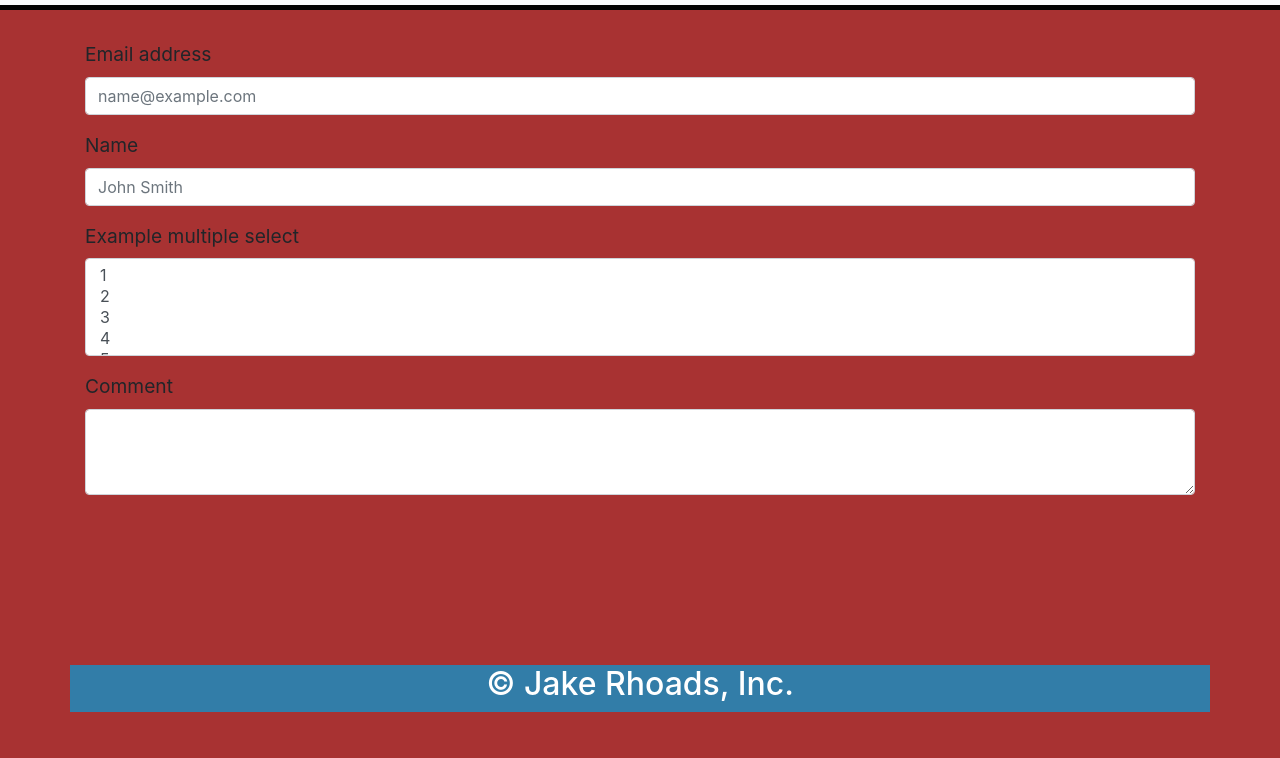
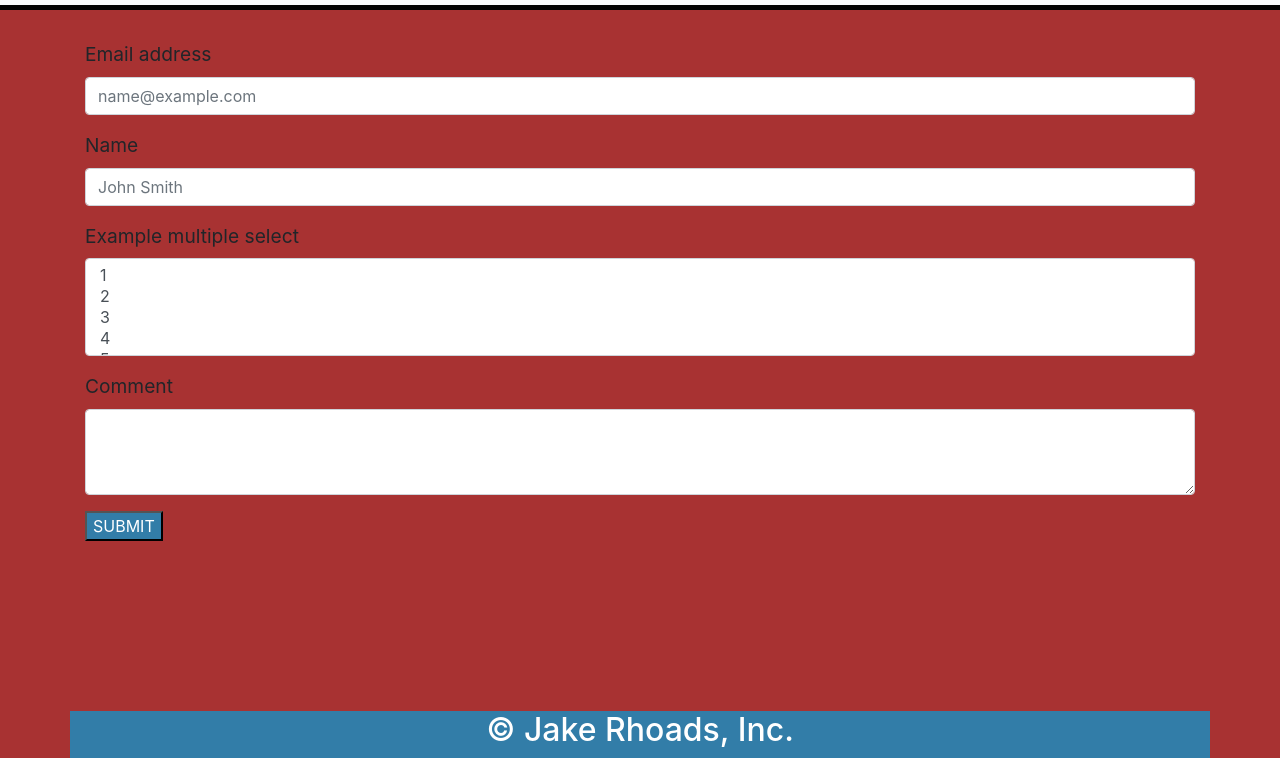
Before and after one commit to jake1986/Last-Bio-Update, a plain HTML site: page contact.html in a window 1280 px wide. Shown: the part 91-849 px from the top of the page. Before the commit the page ends 803 px from the top, so only its background shows below. Drawn offline with nearby package versions, Linux system fonts and the light colour scheme.

Commit message:
added button to contact.html

```diff
--- a/contact.html
+++ b/contact.html
@@ -173,6 +173,11 @@
         text-align: center;
         color: white;
     }
+
+    button {
+        background-color: #327da8;
+        color: white;
+    }
 </style>
 
 <body>
@@ -221,6 +226,7 @@
                 <label for="exampleFormControlTextarea1">Comment</label>
                 <textarea class="form-control" id="exampleFormControlTextarea1" rows="3"></textarea>
             </div>
+            <button>SUBMIT</button>
         </form>
     </div>
     <footer class="container footer">
```
